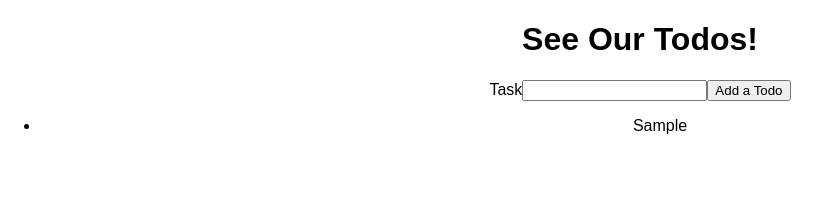
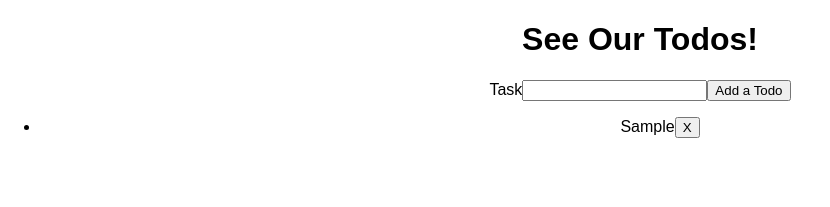
Before and after one commit to Dylan-Hedges/React-Advanced-Web-Dev, a React (Create React App) app in the folder react-redux-todos/: page / in a window 1280 px wide. Both pictures are taken after typing "Sample" into the empty fields and a click on the button "Add a Todo". Shown: the top 207 px of the page, without its empty margins (0-830 px from the left). Built offline with nearby package versions, Linux system fonts and the light colour scheme.

Commit message:
Added remove todo functionality

```diff
--- a/react-redux-todos/src/Todo.js
+++ b/react-redux-todos/src/Todo.js
@@ -1,9 +1,12 @@
 import React, {Component} from "react";
 
 //{task} - destructured, take only the prop of task
-const Todo = ({task}) => (
-  <li>{task}</li>
-)
+const Todo = ({task, removeTodo}) =>
+  <li>
+    {task}
+    <button onClick={removeTodo}>X</button>
+  </li>
+
 
 
 export default Todo;
--- a/react-redux-todos/src/TodoList.js
+++ b/react-redux-todos/src/TodoList.js
@@ -10,6 +10,7 @@
     //Method binding - binds method to component
     this.handleSubmit = this.handleSubmit.bind(this);
     this.handleChange = this.handleChange.bind(this);
+    this.removeTodo = this.removeTodo.bind(this);
     this.state={
       task: ""
     };
@@ -37,10 +38,19 @@
       [e.target.name]: e.target.value
     });
   }
-
+  removeTodo(id){
+    this.props.dispatch({
+      type: "REMOVE_TODO",
+      id
+    });
+  }
+  //removeTodo - passes the removeToDo function to the todo as props
   render(){
     let todos = this.props.todos.map((val, index) => (
-    <Todo task={val.task} key={index} />
+    <Todo
+      removeTodo={this.removeTodo.bind(this, val.id)}
+      task={val.task}
+      key={index} />
   ));
     return(
       <div>
```
